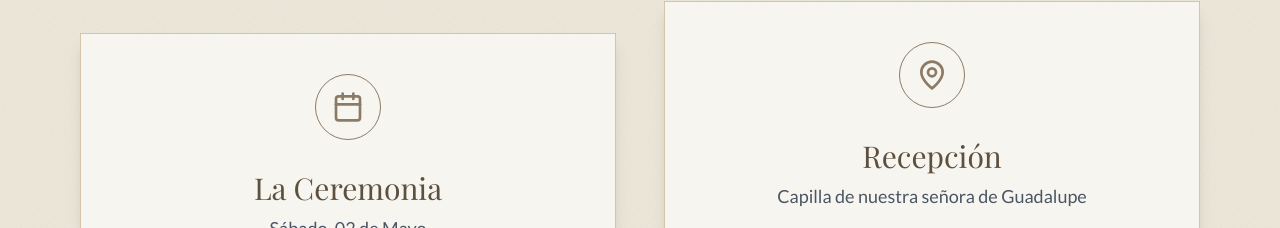
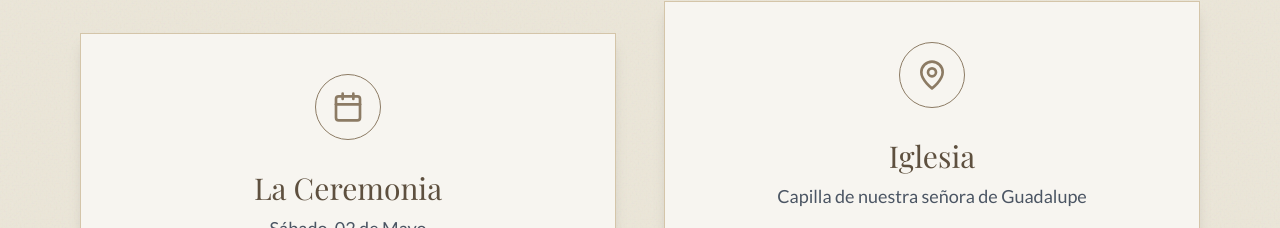
Before and after one commit to Hilary97/nuestra-boda, a React (Vite) app: page / in a window 1280 px wide. Shown: the part 1763-1991 px from the top of the page. Built offline with nearby package versions, Linux system fonts and the light colour scheme; a web font is replaced by a local one.

Commit message:
Cambio de musica y iglesia en lugar de recpcon

```diff
--- a/src/InvitacionBodaVintage.jsx
+++ b/src/InvitacionBodaVintage.jsx
@@ -207,7 +207,7 @@ const VintageWeddingInvite = () => {
               <MapPin className="w-8 h-8 text-[#8c7b64]" />
             </div>
             <h3 className="font-playfair text-3xl text-[#5e503f] mb-2">
-              Recepción
+              Iglesia
             </h3>
             <p className="font-body text-lg text-gray-600 mb-6">
               {couple.locationName}
```
Also changed, not shown: 1 other file (tests, documents, lock files or other folders).
